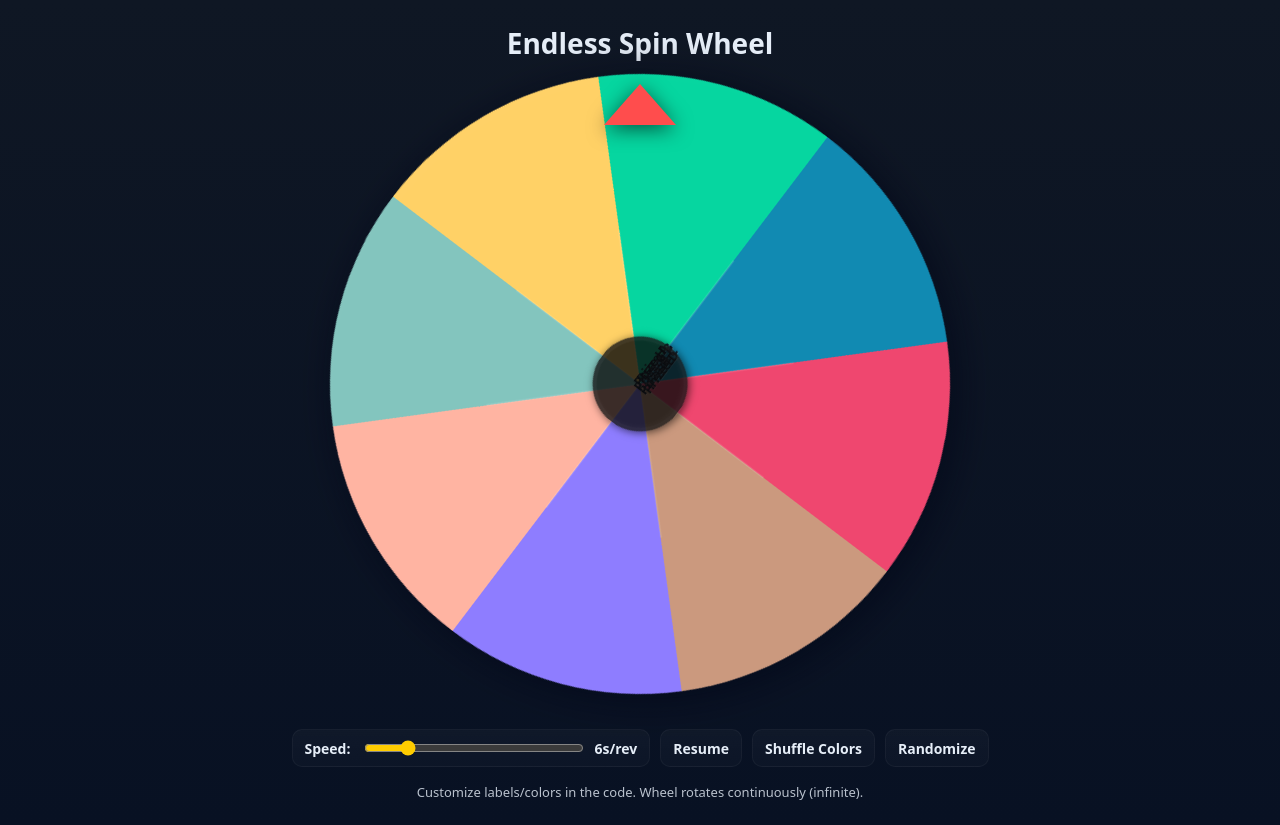
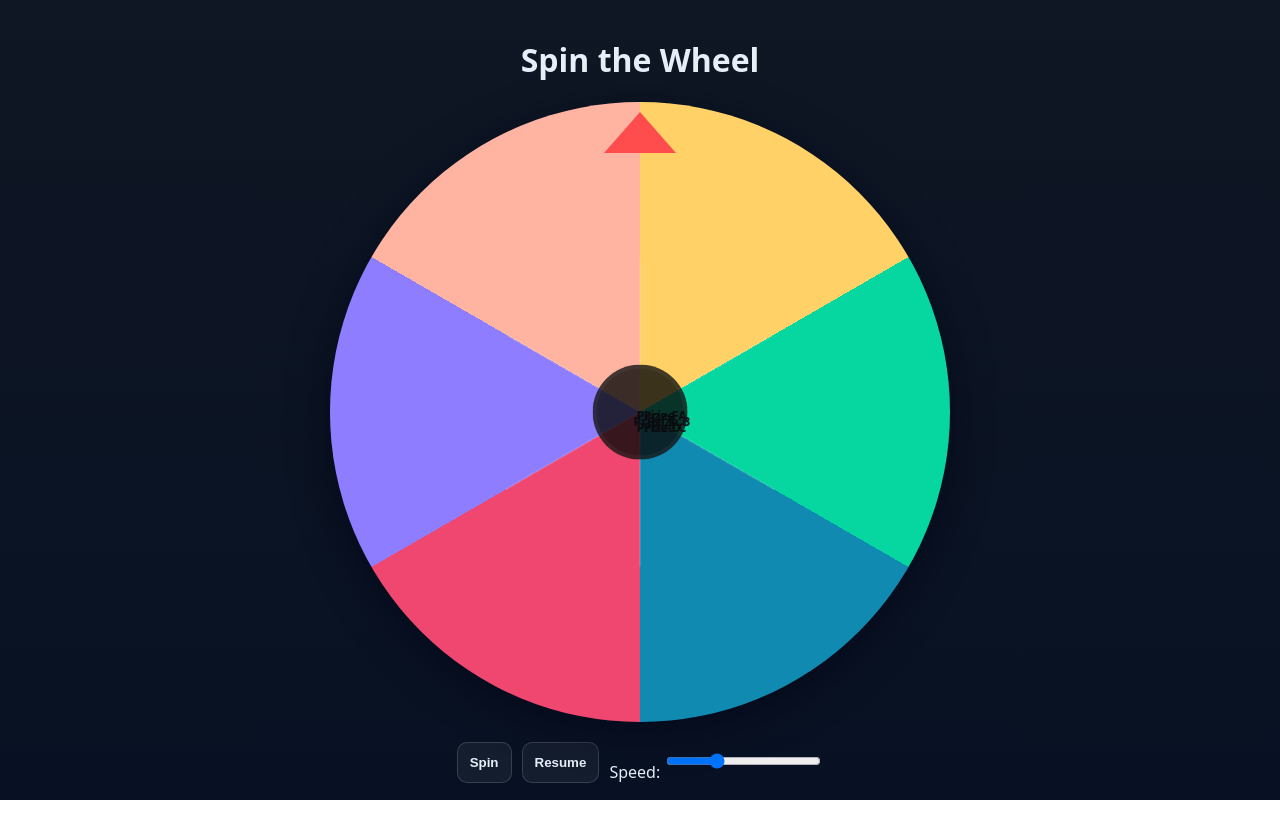
Before and after one commit to ZombiePlugin/Spin-the-wheel-, a plain HTML site: page index.html in a window 1280 px wide. Both pictures are taken after a click on the button "Pause". After the commit the page ends 800 px from the top, so only its background shows below. Drawn offline with Linux system fonts and the light colour scheme.

Commit message:
Update index.html

```diff
--- a/index.html
+++ b/index.html
@@ -3,72 +3,60 @@
 <head>
 <meta charset="utf-8" />
 <meta name="viewport" content="width=device-width,initial-scale=1" />
-<title>Endless Spin Wheel</title>
+<title>Spin the Wheel</title>
 <style>
   :root{
     --size: min(84vmin, 620px);
-    --speed: 6s; /* default rotation duration for one full revolution */
+    --speed: 6s;
     --pointer-size: 36px;
-    --label-offset: 38%; /* how far labels are from center (as percentage) */
+    --label-offset: 38%;
   }
 
-  *{box-sizing:border-box;font-family:system-ui,-apple-system,Segoe UI,Roboto,"Helvetica Neue",Arial;}
-
   body{
+    margin:0;
     min-height:100vh;
-    margin:0;
     display:flex;
     align-items:center;
     justify-content:center;
-    background:linear-gradient(180deg,#0f1724 0%, #081123 100%);
+    flex-direction:column;
+    background:linear-gradient(180deg,#0f1724,#081123);
     color:#e6eef8;
-    padding:24px;
-  }
-
-  .wrap{
-    text-align:center;
-    max-width:980px;
-    width:100%;
+    font-family:system-ui, sans-serif;
   }
 
   .wheel-area{
     position:relative;
-    margin:0 auto 18px;
     width:var(--size);
     height:var(--size);
-    display:inline-block;
   }
 
-  /* THE WHEEL */
   .wheel{
     width:100%;
     height:100%;
     border-radius:50%;
-    box-shadow: 0 8px 40px rgba(2,6,23,0.7), inset 0 6px 16px rgba(255,255,255,0.02);
+    box-shadow:0 8px 40px rgba(2,6,23,0.7), inset 0 6px 16px rgba(255,255,255,0.02);
     position:relative;
     transform:rotate(0deg);
-    /* CSS animation for endless rotation */
-    animation: spin var(--speed) linear infinite;
-    /* gradient will be set via inline style (JS) */
-    overflow:visible;
-    will-change: transform;
+    overflow:hidden;
   }
 
-  /* small decorative center */
+  .wheel.spinning{
+    animation: spin var(--speed) linear infinite;
+  }
+
   .wheel::after{
     content:"";
     position:absolute;
-    left:50%; top:50%;
+    left:50%;
+    top:50%;
     transform:translate(-50%,-50%);
     width:14%;
     height:14%;
     background:rgba(10,10,10,0.8);
     border-radius:50%;
-    box-shadow: 0 2px 8px rgba(0,0,0,0.6), inset 0 -2px 6px rgba(255,255,255,0.03);
     border:4px solid rgba(255,255,255,0.04);
   }
 
-  /* pointer at top */
   .pointer{
     position:absolute;
     left:50%;
@@ -79,243 +67,127 @@
     border-left: var(--pointer-size) solid transparent;
     border-right: var(--pointer-size) solid transparent;
     border-bottom: calc(var(--pointer-size) * 1.15) solid #ff4d4d;
-    filter:drop-shadow(0 4px 10px rgba(0,0,0,0.6));
     z-index:20;
   }
 
-  .center-plate{
-    position:absolute;
-    left:50%;
-    top:50%;
-    transform:translate(-50%,-50%);
-    z-index:5;
-    pointer-events:none;
-  }
-
-  /* labels that sit on the wheel — these rotate with the wheel (so they spin too) */
   .seg-label{
     position:absolute;
     left:50%;
     top:50%;
-    transform-origin: 0 0;
+    transform-origin:0 0;
     font-weight:600;
     font-size:clamp(10px,1.6vmin,15px);
     color:#071021;
-    text-shadow:0 1px 0 rgba(255,255,255,0.2);
     user-select:none;
     pointer-events:none;
-    white-space:nowrap;
   }
 
-  /* small radial separators for aesthetic */
-  .wheel .tick{
+  .tick{
     position:absolute;
     left:50%;
     top:50%;
     width:2px;
     height:50%;
-    background: rgba(255,255,255,0.06);
-    transform-origin: 0 0;
+    background:rgba(255,255,255,0.06);
+    transform-origin:0 0;
     pointer-events:none;
   }
 
-  /* Controls */
   .controls{
     display:flex;
     gap:10px;
+    margin-top:20px;
+    flex-wrap:wrap;
     justify-content:center;
-    margin-top:12px;
-    flex-wrap:wrap;
   }
 
-  .controls > *{
-    background:linear-gradient(180deg, rgba(255,255,255,0.03), rgba(255,255,255,0.02));
-    border:1px solid rgba(255,255,255,0.04);
-    color:var(--text,#e6eef8);
+  .controls button, .controls input{
+    background:rgba(255,255,255,0.05);
+    border:1px solid rgba(255,255,255,0.15);
+    color:#e6eef8;
     padding:8px 12px;
     border-radius:10px;
     cursor:pointer;
     font-weight:600;
-    font-size:14px;
   }
 
-  .controls input[type="range"]{
-    width:220px;
-    accent-color:#ffcc00;
-    cursor:ew-resize;
-    margin-left:6px;
-    vertical-align:middle;
-  }
-
-  .credits{
-    margin-top:16px;
-    opacity:0.8;
-    font-size:13px;
-  }
-
-  /* spin keyframes */
   @keyframes spin{
     from{ transform: rotate(0deg); }
     to{ transform: rotate(360deg); }
   }
-
-  /* Respect reduced motion */
-  @media (prefers-reduced-motion: reduce){
-    .wheel{ animation: none; }
-  }
-
-  /* small mobile adjustments */
-  @media (max-width:420px){
-    :root{ --pointer-size: 26px; }
-  }
 </style>
 </head>
 <body>
-  <div class="wrap">
-    <h1 style="margin:0 0 12px;font-size:clamp(20px,3.6vmin,28px)">Endless Spin Wheel</h1>
-
-    <div class="wheel-area" aria-hidden="false">
-      <div class="pointer" role="img" aria-label="Pointer"></div>
-
-      <div id="wheel" class="wheel" role="img" aria-label="Spinning prize wheel">
-        <!-- labels & ticks inserted by JS -->
-        <div class="center-plate"></div>
-      </div>
-    </div>
-
-    <div class="controls" aria-hidden="false">
-      <div style="display:flex;align-items:center;gap:8px;">
-        Speed:
-        <input id="speedRange" type="range" min="1" max="30" value="6" />
-        <span id="speedLabel">6s/rev</span>
-      </div>
-
-      <button id="toggleSpin">Pause</button>
-      <button id="shuffle">Shuffle Colors</button>
-      <button id="regen">Randomize</button>
-    </div>
-
-    <div class="credits">Customize labels/colors in the code. Wheel rotates continuously (infinite).</div>
+  <h1>Spin the Wheel</h1>
+  <div class="wheel-area">
+    <div class="pointer"></div>
+    <div id="wheel" class="wheel"></div>
+  </div>
+  <div class="controls">
+    <button id="spinBtn">Spin</button>
+    <button id="pauseBtn">Pause</button>
+    <label>Speed: <input id="speedRange" type="range" min="1" max="20" value="6"></label>
   </div>
 
 <script>
-/*
-  Endless Spin Wheel
-  - Edit `labels` and `colors` below to change segments
-  - The wheel uses CSS animation for continuous rotation.
-*/
+const wheel = document.getElementById('wheel');
+const spinBtn = document.getElementById('spinBtn');
+const pauseBtn = document.getElementById('pauseBtn');
+const speedRange = document.getElementById('speedRange');
 
-const labels = [
-  "Prize A", "Prize B", "Prize C", "Prize D",
-  "Prize E", "Prize F", "Prize G", "Prize H"
-];
+let spinning = false;
+let speed = 6;
 
-const colors = [
-  "#FFD166", "#06D6A0", "#118AB2", "#EF476F",
-  "#CB997E", "#8E7DFF", "#FFB4A2", "#83C5BE"
-];
+// basic labels & colors
+const labels = ["Prize A","Prize B","Prize C","Prize D","Prize E","Prize F"];
+const colors = ["#FFD166","#06D6A0","#118AB2","#EF476F","#8E7DFF","#FFB4A2"];
 
-const wheel = document.getElementById('wheel');
-
-let speedSeconds = 6; // one full revolution in seconds
-document.documentElement.style.setProperty('--speed', speedSeconds + 's');
-document.getElementById('speedLabel').textContent = speedSeconds + 's/rev';
-document.getElementById('speedRange').value = speedSeconds;
-
-function buildWheel(labelsArr, colorsArr){
-  // clear any existing labels/ticks
-  wheel.innerHTML = '<div class="center-plate"></div>';
-  const segCount = labelsArr.length;
-  const anglePer = 360 / segCount;
-  // build conic-gradient string
-  let gradParts = [];
-  for(let i=0;i<segCount;i++){
-    const start = anglePer * i;
-    const end = start + anglePer;
-    gradParts.push(`${colorsArr[i % colorsArr.length]} ${start}deg ${end}deg`);
-  }
-  wheel.style.background = `conic-gradient(${gradParts.join(',')})`;
-
-  // add ticks and labels
-  for(let i=0;i<segCount;i++){
-    const a = anglePer * i;
-    const tick = document.createElement('div');
-    tick.className = 'tick';
-    tick.style.transform = `rotate(${a}deg) translate(-1px, -50%)`;
+function buildWheel(){
+  const segs = labels.length;
+  const degPer = 360/segs;
+  const gradient = labels.map((_,i)=>`${colors[i%colors.length]} ${i*degPer}deg ${(i+1)*degPer}deg`).join(',');
+  wheel.style.background = `conic-gradient(${gradient})`;
+  wheel.innerHTML = "";
+  for(let i=0;i<segs;i++){
+    const tick=document.createElement('div');
+    tick.className='tick';
+    tick.style.transform=`rotate(${i*degPer}deg) translate(-1px,-50%)`;
     wheel.appendChild(tick);
-
-    // label placement:
-    const label = document.createElement('div');
-    label.className = 'seg-label';
-    // position the label by rotating the label container then translating outward,
-    // then counter-rotating the text so it reads upright
-    const radiusPercent = parseFloat(getComputedStyle(document.documentElement).getPropertyValue('--label-offset')) || 38;
-    label.style.transform = `rotate(${a + anglePer/2}deg) translate(0, -${radiusPercent}%) rotate(${- (a + anglePer/2)}deg) translateY(-6px)`;
-    label.textContent = labelsArr[i];
+    const label=document.createElement('div');
+    label.className='seg-label';
+    label.textContent=labels[i];
+    label.style.transform=`rotate(${i*degPer+degPer/2}deg) translate(0,-38%) rotate(${-i*degPer-degPer/2}deg)`;
     wheel.appendChild(label);
   }
 }
+buildWheel();
 
-// initial build
-buildWheel(labels, colors);
-
-// controls
-const speedRange = document.getElementById('speedRange');
-const speedLabel = document.getElementById('speedLabel');
-const toggleSpin = document.getElementById('toggleSpin');
-const shuffleBtn = document.getElementById('shuffle');
-const regenBtn = document.getElementById('regen');
-
-speedRange.addEventListener('input', e=>{
-  speedSeconds = e.target.value;
-  document.documentElement.style.setProperty('--speed', speedSeconds + 's');
-  speedLabel.textContent = speedSeconds + 's/rev';
-});
-
-let spinning = true;
-toggleSpin.addEventListener('click', ()=>{
-  spinning = !spinning;
-  if(spinning){
-    // resume animation by ensuring the animation-play-state is running
-    wheel.style.animationPlayState = 'running';
-    toggleSpin.textContent = 'Pause';
+spinBtn.addEventListener('click',()=>{
+  if(!spinning){
+    wheel.classList.add('spinning');
+    spinning=true;
+    spinBtn.textContent="Stop";
   } else {
-    wheel.style.animationPlayState = 'paused';
-    toggleSpin.textContent = 'Resume';
+    wheel.classList.remove('spinning');
+    spinning=false;
+    spinBtn.textContent="Spin";
   }
 });
 
-// shuffle colors
-shuffleBtn.addEventListener('click', ()=>{
-  // simple Fisher-Yates shuffle
-  for(let i=colors.length-1;i>0;i--){
-    const j = Math.floor(Math.random()*(i+1));
-    [colors[i], colors[j]] = [colors[j], colors[i]];
+pauseBtn.addEventListener('click',()=>{
+  if(wheel.style.animationPlayState==="paused"){
+    wheel.style.animationPlayState="running";
+    pauseBtn.textContent="Pause";
+  } else {
+    wheel.style.animationPlayState="paused";
+    pauseBtn.textContent="Resume";
   }
-  buildWheel(labels, colors);
 });
 
-// regen: random labels/colors of random length
-regenBtn.addEventListener('click', ()=>{
-  const possible = ["Win", "Try", "Bonus", "Free", "X2", "Lose", "Jackpot", "Spin", "Extra", "Gift", "Prize"];
-  const n = Math.floor(Math.random()*6) + 6; // 6..11 segments
-  const newLabels = [];
-  const newColors = [];
-  for(let i=0;i<n;i++){
-    newLabels.push(possible[Math.floor(Math.random()*possible.length)] + (Math.random()<0.25?(" " + (Math.floor(Math.random()*100))):""));
-    newColors.push('#'+Math.floor(Math.random()*0xFFFFFF).toString(16).padStart(6,'0'));
-  }
-  buildWheel(newLabels, newColors);
+speedRange.addEventListener('input',()=>{
+  speed = speedRange.value;
+  document.documentElement.style.setProperty('--speed', speed + 's');
 });
-
-// Accessibility: if user prefers reduced motion, show a message and keep paused
-if(window.matchMedia && window.matchMedia('(prefers-reduced-motion: reduce)').matches){
-  wheel.style.animationPlayState = 'paused';
-  toggleSpin.textContent = 'Resume';
-  spinning = false;
-}
-
-// Keep the wheel continuously spinning: nothing else required since CSS handles infinite looping.
 </script>
 </body>
 </html>
```
